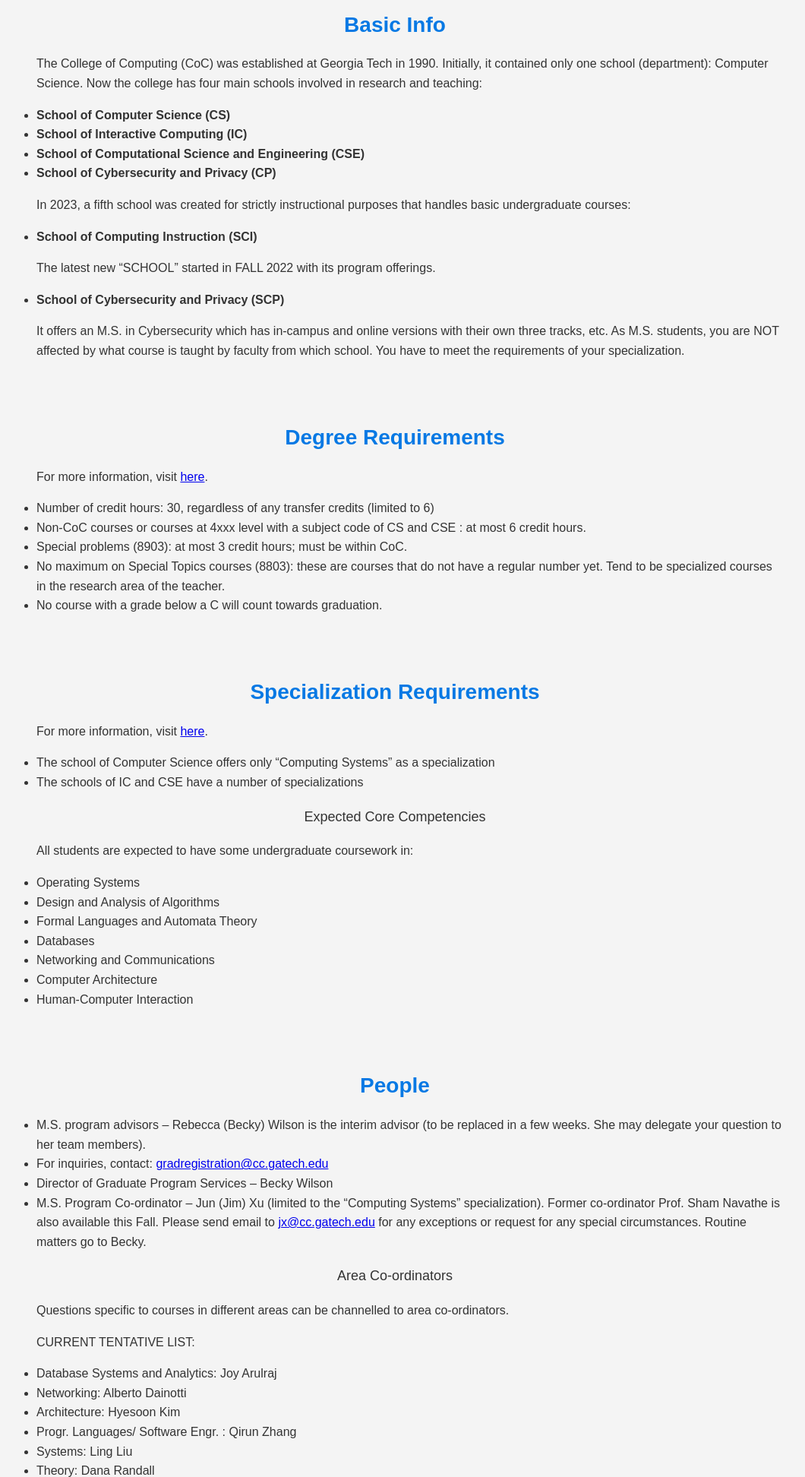
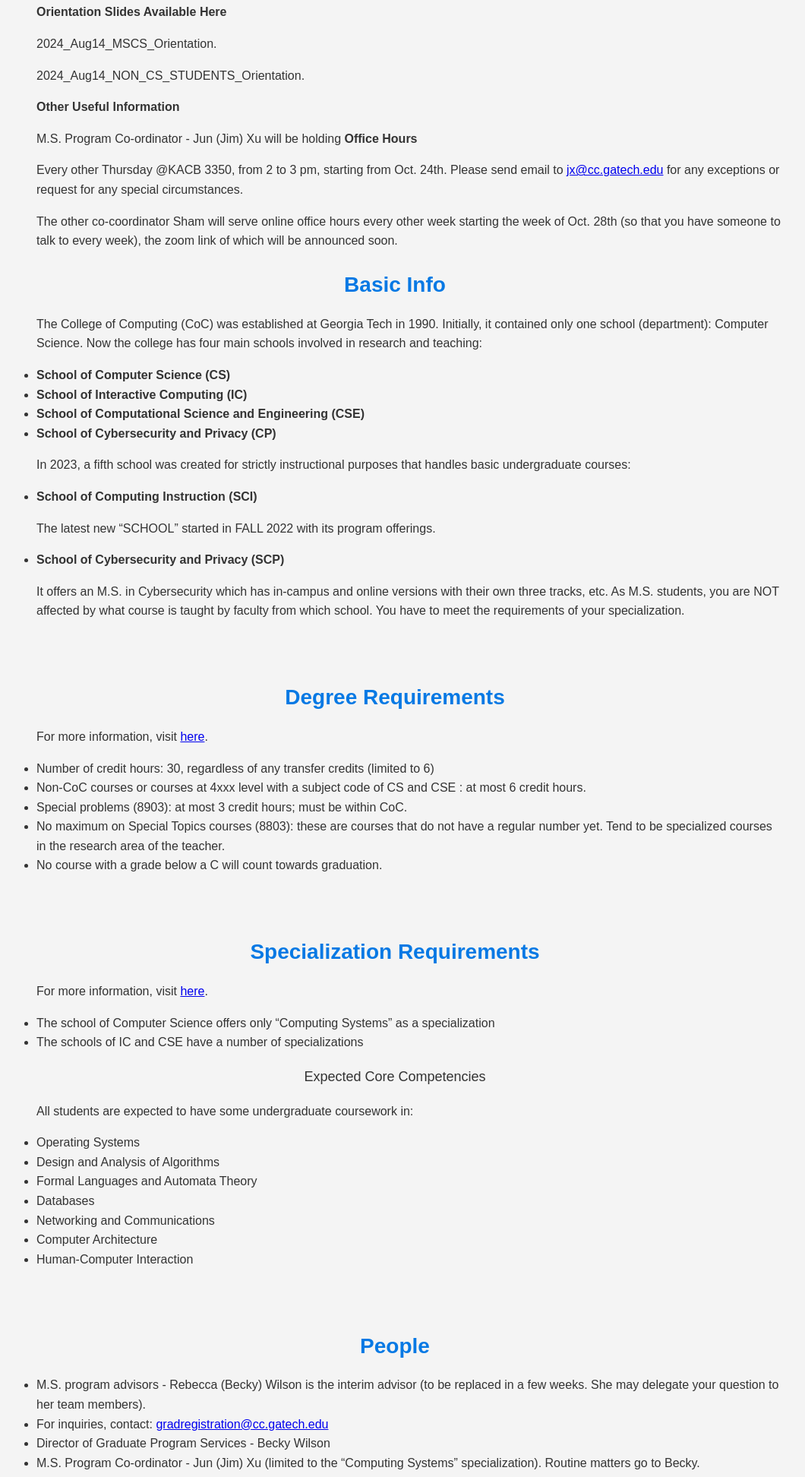
Before and after one commit to jimxuosu/MSCS-compsys-website, a plain HTML site: page index.html in a window 1280 px wide. Shown: the part 239-2183 px from the top of the page at 76% size, without its empty margins (120-1180 px from the left). Drawn offline with Linux system fonts and the light colour scheme.

Commit message:
update resources

```diff
--- a/index.html
+++ b/index.html
@@ -23,6 +23,13 @@
     </nav>
 
     <section id="about" class="container">
+        <ul><strong>Orientation Slides Available Here</strong></ul>
+        <ul>2024_Aug14_MSCS_Orientation.<a href="./2024_Aug14_MS_Orientation_FINAL_Navathe.pptx" target="_blank"></a></ul>
+        <ul>2024_Aug14_NON_CS_STUDENTS_Orientation<a href="./2024_August14_NON_CS_STUDENTS_v2.pptx" target="_blank"></a>.</ul>
+        <ul><strong>Other Useful Information</strong></ul>
+        <ul>M.S. Program Co-ordinator - Jun (Jim) Xu will be holding <strong>Office Hours</strong></ul>
+        <ul>Every other Thursday @KACB 3350, from 2 to 3 pm, starting from Oct. 24th. Please send email to <a href="jx@cc.gatech.edu">jx@cc.gatech.edu</a> for any exceptions or request for any special circumstances.</ul>
+        <ul>The other co-coordinator Sham will serve online office hours every other week starting the week of Oct. 28th (so that you have someone to talk to every week), the zoom link of which will be announced soon. </ul>
         <h2>Basic Info</h2>
         <ul>The College of Computing (CoC) was established at Georgia Tech in 1990. Initially, it contained only one school (department): Computer Science. Now the college has four main schools involved in research and teaching:</ul>
         <ul>
@@ -79,10 +86,10 @@
     <section id="people" class="container">
         <h2>People</h2>
         <ul>
-          <li>M.S. program advisors – Rebecca (Becky) Wilson is the interim advisor (to be replaced in a few weeks. She may delegate your question to her team members).</li>
+          <li>M.S. program advisors - Rebecca (Becky) Wilson is the interim advisor (to be replaced in a few weeks. She may delegate your question to her team members).</li>
           <li>For inquiries, contact: <a href="gradregistration@cc.gatech.edu">gradregistration@cc.gatech.edu</a></li>
-          <li>Director of Graduate Program Services – Becky Wilson</li>
-          <li>M.S. Program Co-ordinator – Jun (Jim) Xu  (limited to the “Computing Systems” specialization). Former co-ordinator Prof. Sham Navathe is also available this Fall. Please send email to <a href="jx@cc.gatech.edu">jx@cc.gatech.edu</a> for any exceptions or request for any special circumstances. Routine matters go to Becky.</li>
+          <li>Director of Graduate Program Services - Becky Wilson</li>
+          <li>M.S. Program Co-ordinator - Jun (Jim) Xu  (limited to the “Computing Systems” specialization). Routine matters go to Becky.</li>
         </ul>
     <p>Area Co-ordinators</p>
     <ul>Questions specific to courses in different areas can be channelled to area co-ordinators.</ul>
```
